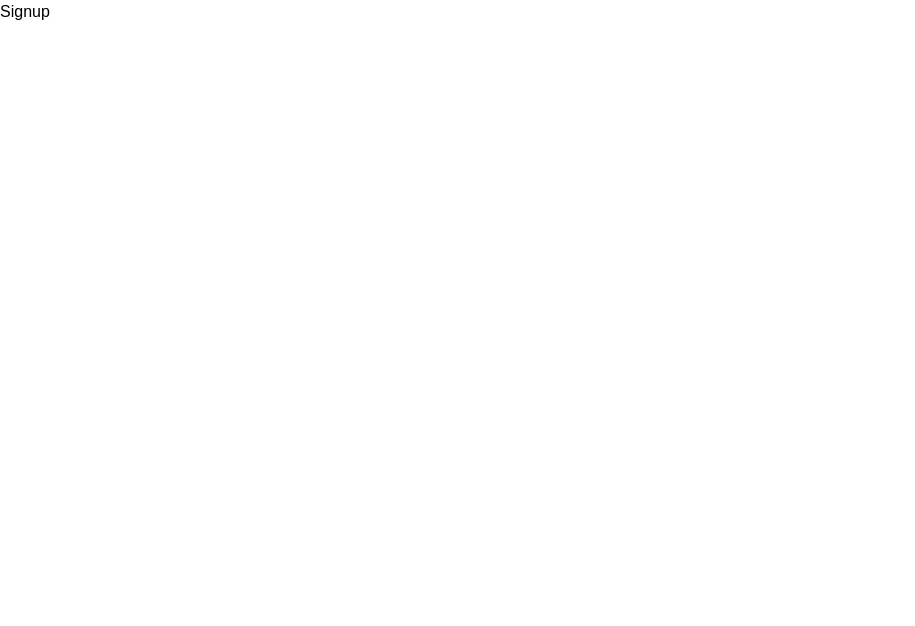
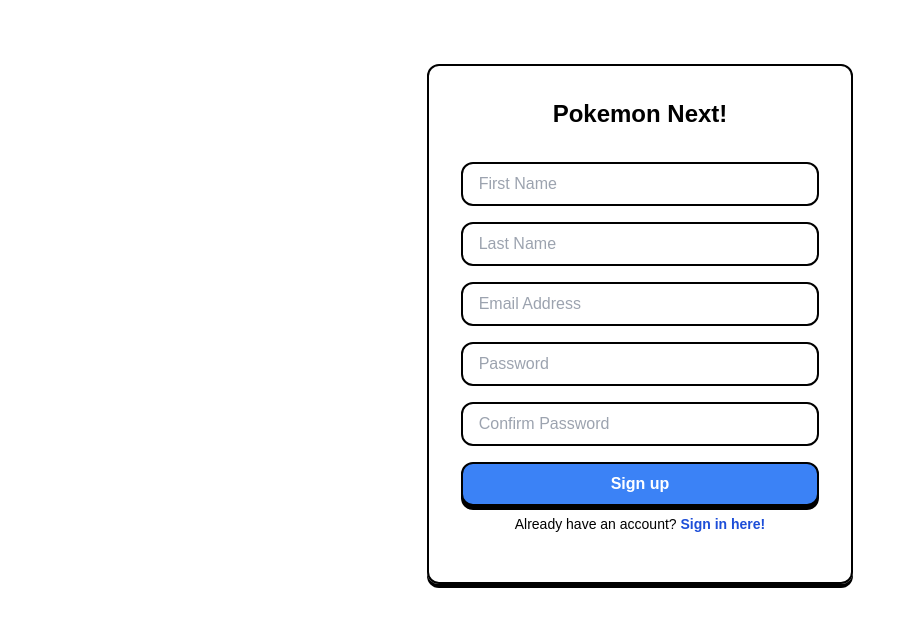
Before and after one commit to sirbully/nextjs-pokemon, a Next.js app: page /signup in a window 1280 px wide. Shown: the top 626 px of the page, without its empty margins (0-915 px from the left). Built offline with nearby package versions, Linux system fonts and the light colour scheme.

Commit message:
feat: signup page

```diff
--- a/pages/signup.tsx
+++ b/pages/signup.tsx
@@ -1,3 +1,122 @@
-const Signup = () => <div>Signup</div>;
+import { useEffect } from 'react';
+import Link from 'next/link';
+import { useRouter } from 'next/router';
+import { useForm, SubmitHandler } from 'react-hook-form';
+import { useAuth } from '@/hooks/auth-context';
+import Button from '@/components/Button';
+import FormError from '@/components/FormError';
+import Input from '@/components/Input';
+
+type SignupForm = {
+  'First Name': string;
+  'Last Name': string;
+  'Email Address': string;
+  Password: string;
+  'Confirm Password': string;
+};
+
+const Signup = () => {
+  const router = useRouter();
+  const { state } = useAuth();
+  const {
+    register,
+    handleSubmit,
+    formState: { errors },
+    watch,
+  } = useForm<SignupForm>();
+
+  useEffect(() => {
+    if (state.isLoggedIn) router.push('/dashboard');
+  }, [state, router]);
+
+  const validatePassword = (value: string) =>
+    value === watch('Password') || 'Passwords do not match';
+
+  const onSubmit: SubmitHandler<SignupForm> = data => console.log(data);
+
+  return (
+    <div className="flex flex-wrap justify-center">
+      <div className="w-full md:w-1/3 px-8 py-8 md:px-0 md:py-16">
+        <div className="border-2 rounded-xl border-black p-4 flex flex-col items-center shadow-custom">
+          <h1 className="text-2xl mt-4">Pokemon Next!</h1>
+          <form
+            className="w-full flex flex-col px-4 pt-4 pb-8"
+            onSubmit={handleSubmit(onSubmit)}
+          >
+            <Input
+              type="text"
+              label="First Name"
+              register={register}
+              validation={{
+                required: 'First Name is required',
+              }}
+            />
+            {errors['First Name'] && (
+              <FormError>{errors['First Name'].message}</FormError>
+            )}
+            <Input
+              type="text"
+              label="Last Name"
+              register={register}
+              validation={{
+                required: 'Last Name is required',
+              }}
+            />
+            {errors['Last Name'] && (
+              <FormError>{errors['Last Name'].message}</FormError>
+            )}
+            <Input
+              type="email"
+              label="Email Address"
+              register={register}
+              validation={{
+                required: 'Email address is required',
+                pattern: {
+                  value: /^[A-Z0-9._%+-]+@[A-Z0-9.-]+\.[A-Z]{2,}$/i,
+                  message: 'Invalid email address',
+                },
+              }}
+            />
+            {errors['Email Address'] && (
+              <FormError>{errors['Email Address'].message}</FormError>
+            )}
+            <Input
+              type="password"
+              label="Password"
+              register={register}
+              validation={{
+                required: 'Password is required',
+              }}
+            />
+            {errors['Password'] && (
+              <FormError>{errors.Password.message}</FormError>
+            )}
+            <Input
+              type="password"
+              label="Confirm Password"
+              register={register}
+              validation={{
+                required: 'Confirm Password is required',
+                validate: validatePassword,
+              }}
+            />
+            {errors['Password'] && (
+              <FormError>{errors.Password.message}</FormError>
+            )}
+            <Button type="submit" color="blue">
+              Sign up
+            </Button>
+            <p className="text-sm text-center mt-2">
+              Already have an account?{' '}
+              <Link href="/signin">
+                <a className="font-bold text-blue-700">Sign in here!</a>
+              </Link>
+            </p>
+          </form>
+        </div>
+      </div>
+    </div>
+  );
+};
 
 export default Signup;
```
